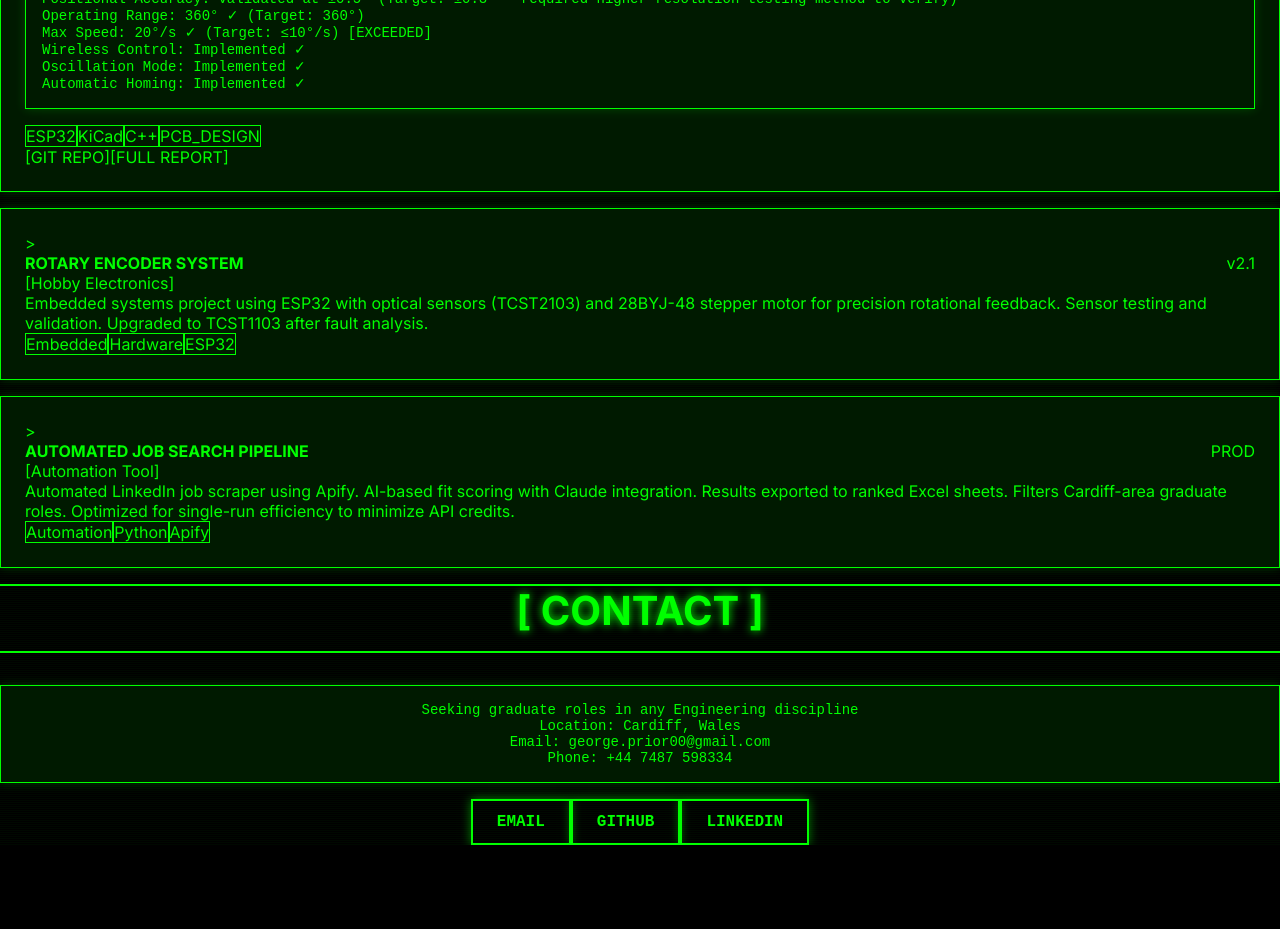
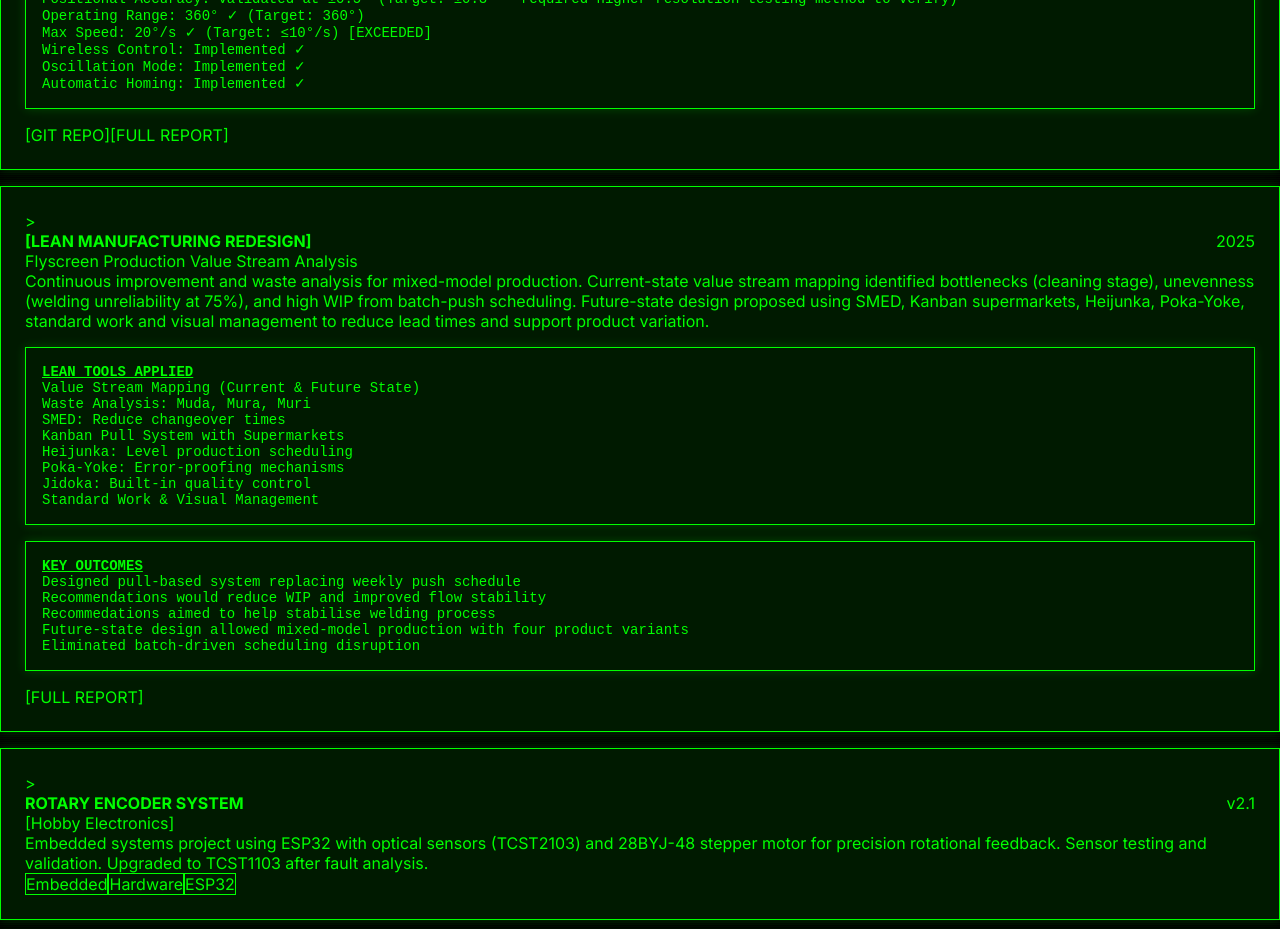
Before and after one commit to LeGeoorge/Portfolio, a Next.js app: page / in a window 1280 px wide. Shown: the part 1520-2449 px from the top of the page. Before the commit the page ends 2365 px from the top, so only its background shows below. Built offline with nearby package versions, Linux system fonts and the light colour scheme.

Commit message:
added LEAN project

```diff
--- a/app/layout.tsx
+++ b/app/layout.tsx
@@ -1,4 +1,4 @@
-import type { Metadata, Viewport } from "next";
+import type { Metadata } from "next";
 import { Inter } from "next/font/google";
 import "./globals.css";
 
@@ -7,11 +7,6 @@ const inter = Inter({ subsets: ["latin"] });
 export const metadata: Metadata = {
   title: "George Prior - MEng Aerospace Engineer",
   description: "Portfolio of George Prior - MEng Aerospace Engineering, mechatronic systems, embedded systems, automation, CAD, mechanical systems and LEAN principles"
-};
-
-export const viewport: Viewport = {
-  width: "device-width",
-  initialScale: 1,
 };
 
 export default function RootLayout({
--- a/app/page.tsx
+++ b/app/page.tsx
@@ -111,13 +111,6 @@ export default function Home() {
                 <p>Automatic Homing: Implemented ✓</p>
 			</div>
 
-              <div className="flex gap-2 flex-wrap mb-4">
-                <span className="border border-green-400 px-3 py-1 text-xs font-mono">ESP32</span>
-                <span className="border border-green-400 px-3 py-1 text-xs font-mono">KiCad</span>
-                <span className="border border-green-400 px-3 py-1 text-xs font-mono">C++</span>
-                <span className="border border-green-400 px-3 py-1 text-xs font-mono">PCB_DESIGN</span>
-              </div>
-
               <a href="https://github.com/LeGeoorge/Wind-Tunnel-Turntable_Project" className="text-green-400 hover:glow text-sm font-mono">
                 [GIT REPO]
               </a>
@@ -127,8 +120,49 @@ export default function Home() {
               </a>
             </div>
 
+            {/* Project 2 - LEAN */}
+            <div className="terminal-card">
+              <div className="flex justify-between items-start mb-4">
+                <div>
+                  <h4 className="text-2xl font-bold text-green-400">
+                    [LEAN MANUFACTURING REDESIGN]
+                  </h4>
+                  <p className="text-green-400/70 text-sm">Flyscreen Production Value Stream Analysis</p>
+                </div>
+                <span className="text-green-400 text-xs font-mono">2025</span>
+              </div>
 
-            {/* Project 2 */}
+              <p className="text-green-300 mb-4">
+                Continuous improvement and waste analysis for mixed-model production. Current-state value stream mapping identified bottlenecks (cleaning stage), unevenness (welding unreliability at 75%), and high WIP from batch-push scheduling. Future-state design proposed using SMED, Kanban supermarkets, Heijunka, Poka-Yoke, standard work and visual management to reduce lead times and support product variation.
+              </p>
+
+              <div className="code-block text-xs mb-4">
+                <p><u><b>LEAN TOOLS APPLIED</b></u></p>
+                <p className="mt-2">Value Stream Mapping (Current & Future State)</p>
+                <p>Waste Analysis: Muda, Mura, Muri</p>
+                <p>SMED: Reduce changeover times</p>
+                <p>Kanban Pull System with Supermarkets</p>
+                <p>Heijunka: Level production scheduling</p>
+                <p>Poka-Yoke: Error-proofing mechanisms</p>
+                <p>Jidoka: Built-in quality control</p>
+                <p>Standard Work & Visual Management</p>
+              </div>
+
+              <div className="code-block text-xs mb-4">
+                <p><u><b>KEY OUTCOMES</b></u></p>
+                <p className="mt-2">Designed pull-based system replacing weekly push schedule</p>
+                <p>Recommendations would reduce WIP and improved flow stability</p>
+                <p>Recommedations aimed to help stabilise welding process</p>
+                <p>Future-state design allowed mixed-model production with four product variants</p>
+                <p>Eliminated batch-driven scheduling disruption</p>
+              </div>
+
+              <a href="/Reports/lean-report.pdf" target="_blank" className="text-green-400 hover:glow text-sm font-mono">
+                [FULL REPORT]
+              </a>
+            </div>
+
+            {/* Project 3 */}
             <div className="terminal-card">
               <div className="flex justify-between items-start mb-4">
                 <div>
@@ -157,7 +191,7 @@ export default function Home() {
               </a>
             </div>
 
-            {/* Project 3 */}
+            {/* Project 4 */}
             <div className="terminal-card">
               <div className="flex justify-between items-start mb-4">
                 <div>
```
Also changed, not shown: 1 other file (tests, documents, lock files or other folders).
